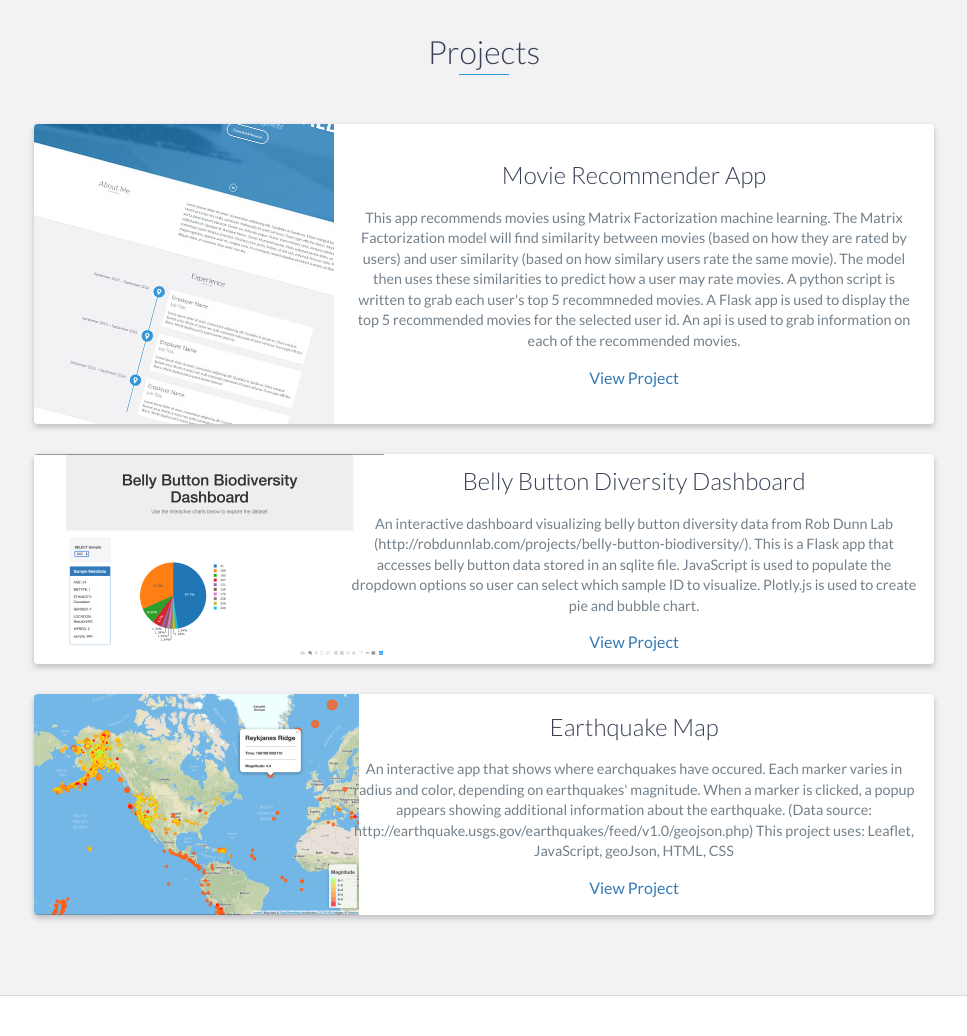
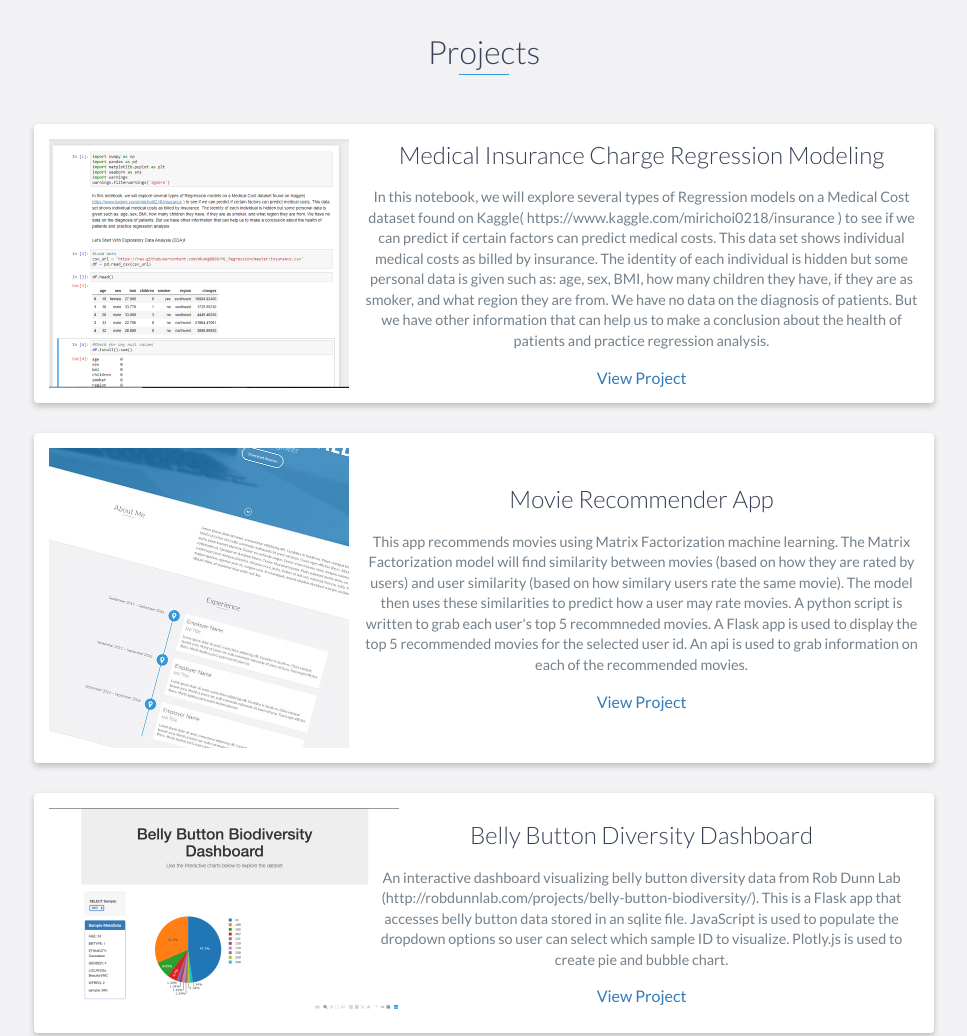
Before and after one commit to mkung8889/mkung8889.github.io, a website: page index.html in a window 1280 px wide. Shown: the part 2720-3756 px from the top of the page, without its empty margins (156-1123 px from the left). Drawn offline with nearby package versions, Linux system fonts and the light colour scheme.

Commit message:
added a project and updated css with padding to project class

```diff
--- a/css/styles.css
+++ b/css/styles.css
@@ -439,6 +439,7 @@ footer{
     overflow:hidden;
     background:#fff;
     border-radius:4px;
+    padding: 15px;
 }
 .project-image{
     float:left;
@@ -458,7 +459,7 @@ footer{
 }
 .project-info p{
     color:#74808a;
-    margin:0 0 15px 0;
+    margin:0px 0 15px 0;
     font-size:0.9em;
 }
 .no-image .project-info{
--- a/index.html
+++ b/index.html
@@ -166,6 +166,25 @@
         <div class="container">
             <div class="row">
                 <div class="project shadow-large">
+                        <div class="project-image">
+                            <img src="images/screenshot_regression.png" />
+                        </div>
+                        <!-- End .project-image -->
+                        <div class="project-info">
+                            <h3>Medical Insurance Charge Regression Modeling</h3>
+                            <p>
+                                In this notebook, we will explore several types of Regression models on a Medical Cost dataset found on Kaggle( https://www.kaggle.com/mirichoi0218/insurance ) to see if we can predict if certain factors can predict medical costs.
+                                This data set shows individual medical costs as billed by insurance.
+                                The identity of each individual is hidden but some personal data is given such as: age, sex, BMI, how many children they have, if they are as smoker, and what region they are from.
+                                We have no data on the diagnosis of patients. But we have other information that can help us to make a conclusion about the health of patients and practice regression analysis.
+                            </p>
+                            <a href="https://github.com/mkung8889/ML_Regression">View Project</a>
+                        </div>
+                        <!-- End .project-info -->
+                    </div>
+                    <!-- End .project -->
+
+                <div class="project shadow-large">
                     <div class="project-image">
                         <img src="images/project.jpg" />
                     </div>
```
Also changed, not shown: images/screenshot_regression.PNG (added).
